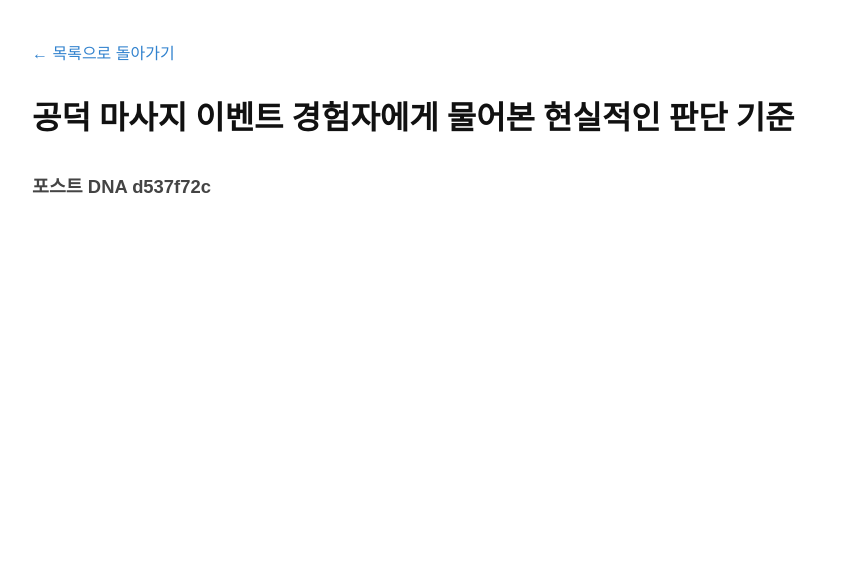
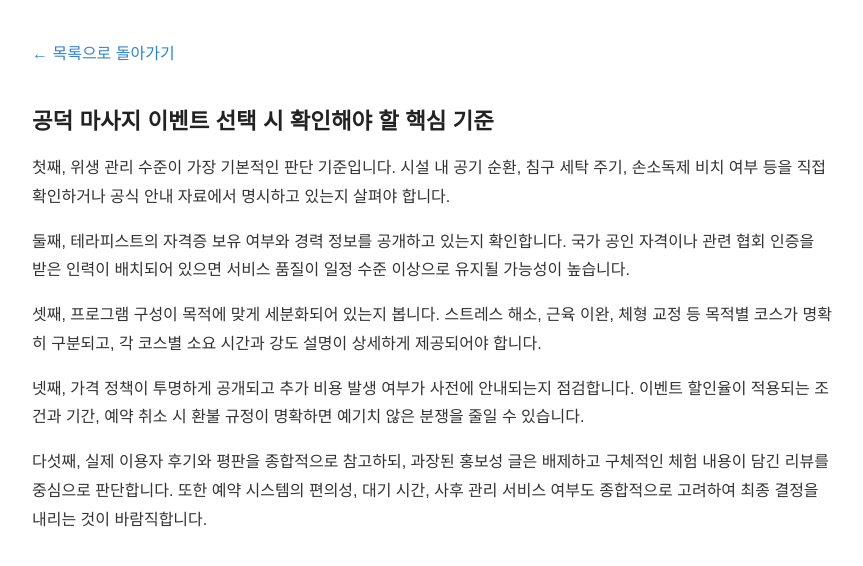
Before and after one commit to sarakinhceo-gif/bp-t3b04-gd-massage-evt-1, a plain HTML site: page posts/interview-001-f1s6zn.html in a window 1280 px wide. Shown: the whole page, without its empty margins (208-1071 px from the left). Drawn offline with Linux system fonts and the light colour scheme.

Commit message:
fix: 프롬프트 유출·한자 조각·반복 파손 제거 (1 files)

```diff
--- a/posts/interview-001-f1s6zn.html
+++ b/posts/interview-001-f1s6zn.html
@@ -22,10 +22,12 @@
     <a href="../index.html">← 목록으로 돌아가기</a>
   </header>
   <main>
-    <h1>공덕 마사지 이벤트 경험자에게 물어본 현실적인 판단 기준</h1>
-    <article>
-      <h3>포스트 DNA d537f72c</h3>
-
+<h2>공덕 마사지 이벤트 선택 시 확인해야 할 핵심 기준</h2>
+<p>첫째, 위생 관리 수준이 가장 기본적인 판단 기준입니다. 시설 내 공기 순환, 침구 세탁 주기, 손소독제 비치 여부 등을 직접 확인하거나 공식 안내 자료에서 명시하고 있는지 살펴야 합니다.</p>
+<p>둘째, 테라피스트의 자격증 보유 여부와 경력 정보를 공개하고 있는지 확인합니다. 국가 공인 자격이나 관련 협회 인증을 받은 인력이 배치되어 있으면 서비스 품질이 일정 수준 이상으로 유지될 가능성이 높습니다.</p>
+<p>셋째, 프로그램 구성이 목적에 맞게 세분화되어 있는지 봅니다. 스트레스 해소, 근육 이완, 체형 교정 등 목적별 코스가 명확히 구분되고, 각 코스별 소요 시간과 강도 설명이 상세하게 제공되어야 합니다.</p>
+<p>넷째, 가격 정책이 투명하게 공개되고 추가 비용 발생 여부가 사전에 안내되는지 점검합니다. 이벤트 할인율이 적용되는 조건과 기간, 예약 취소 시 환불 규정이 명확하면 예기치 않은 분쟁을 줄일 수 있습니다.</p>
+<p>다섯째, 실제 이용자 후기와 평판을 종합적으로 참고하되, 과장된 홍보성 글은 배제하고 구체적인 체험 내용이 담긴 리뷰를 중심으로 판단합니다. 또한 예약 시스템의 편의성, 대기 시간, 사후 관리 서비스 여부도 종합적으로 고려하여 최종 결정을 내리는 것이 바람직합니다.</p>
 </main>
 </body>
 </html>
```
